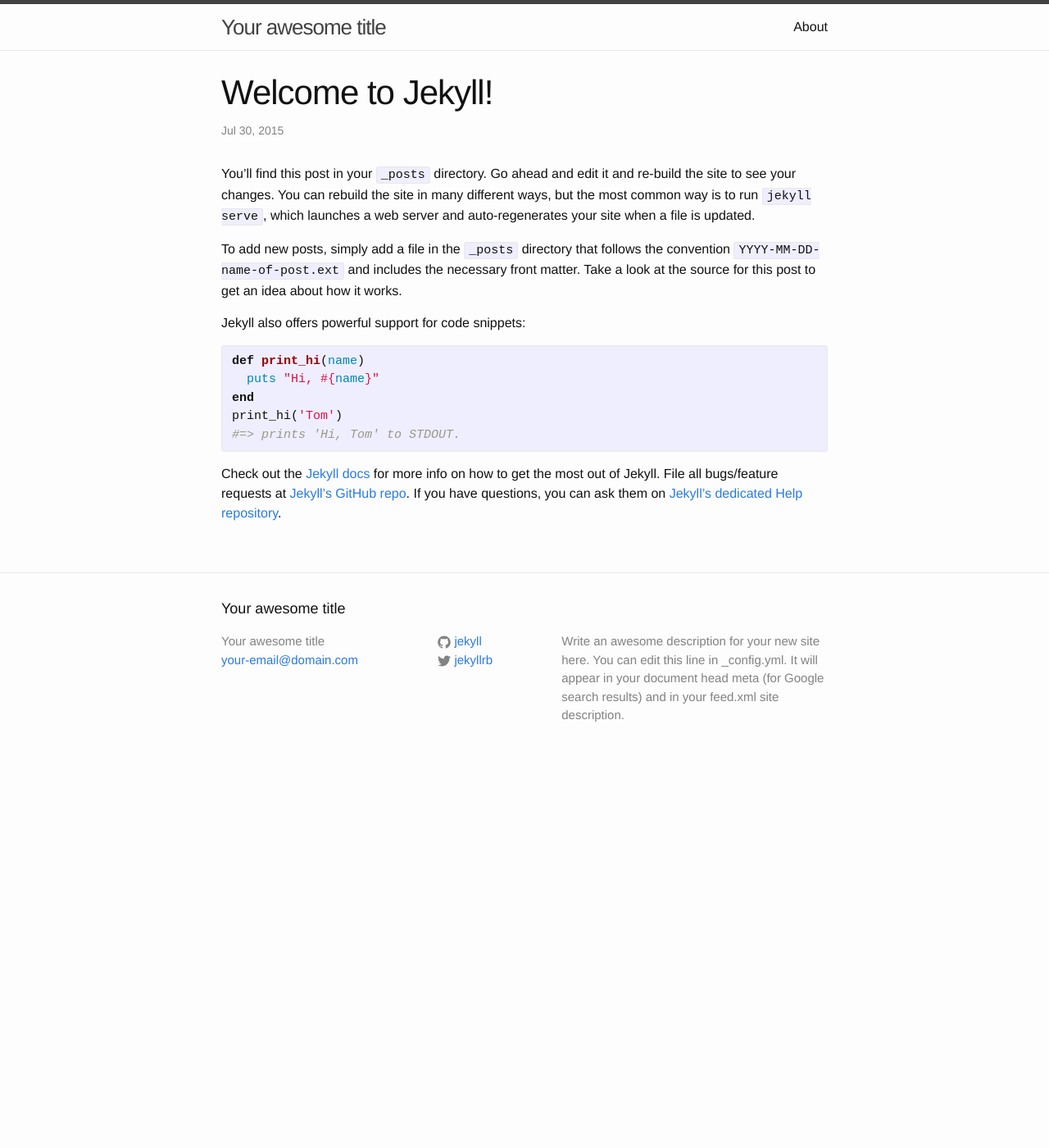
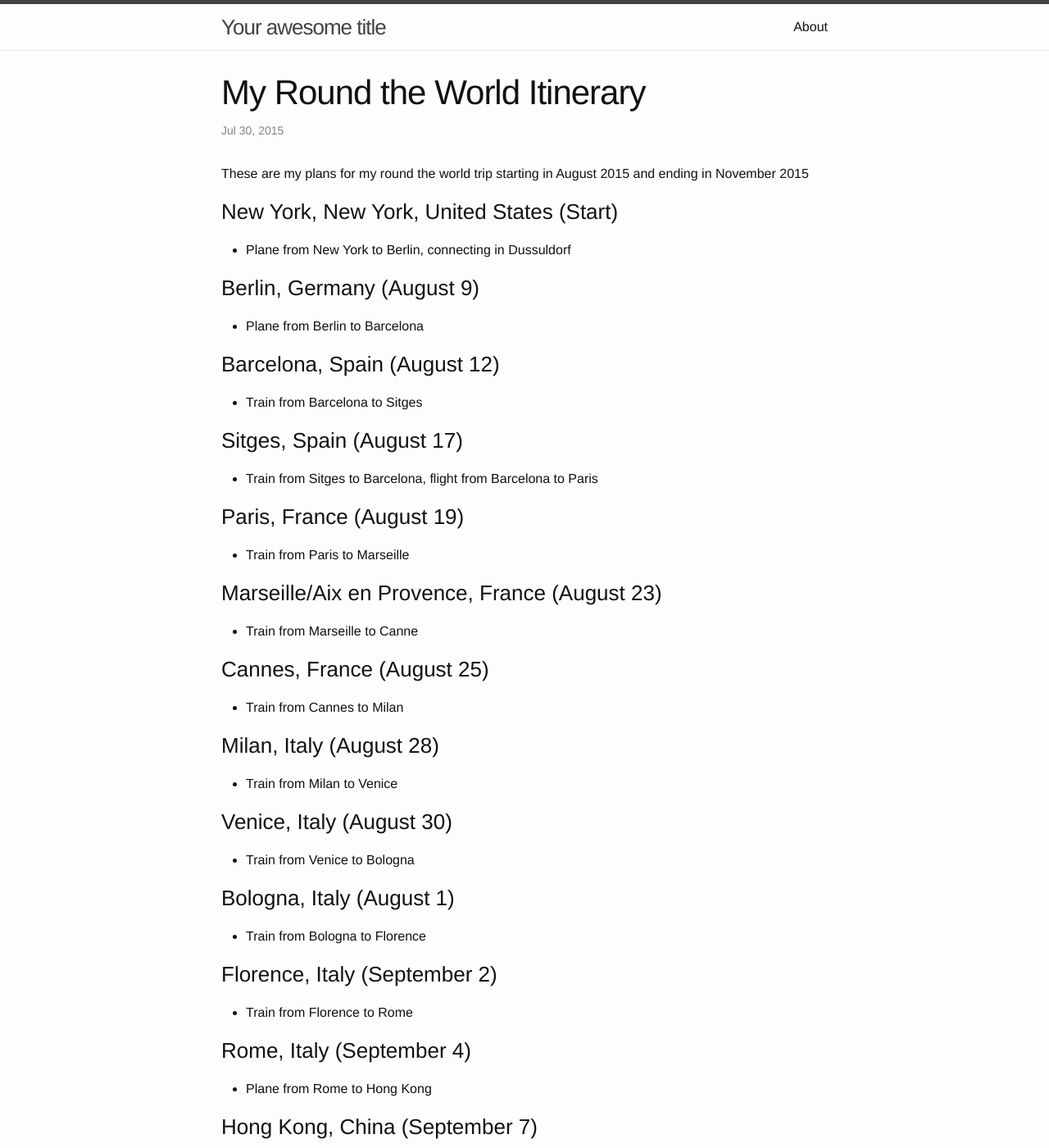
Before and after one commit to JonHMChan/blog, a Jekyll site: the page built from _posts/2015-07-30-welcome-to-jekyll.markdown, in a window 1280 px wide and 1400 px high. Shown: the whole window at 82% size. Built offline with Jekyll 4.4.1, drawn with Linux system fonts in a browser that asks for light colours; some of the changed text lies outside the part shown.

Commit message:
Added itinerary draft

```diff
--- a/_posts/2015-07-30-welcome-to-jekyll.markdown
+++ b/_posts/2015-07-30-welcome-to-jekyll.markdown
@@ -1,25 +1,66 @@
 ---
 layout: post
-title:  "Welcome to Jekyll!"
+title:  "My Round the World Itinerary"
 date:   2015-07-30 22:29:22
-categories: jekyll update
+categories: travel
 ---
-You’ll find this post in your `_posts` directory. Go ahead and edit it and re-build the site to see your changes. You can rebuild the site in many different ways, but the most common way is to run `jekyll serve`, which launches a web server and auto-regenerates your site when a file is updated.
+These are my plans for my round the world trip starting in August 2015 and ending in November 2015
 
-To add new posts, simply add a file in the `_posts` directory that follows the convention `YYYY-MM-DD-name-of-post.ext` and includes the necessary front matter. Take a look at the source for this post to get an idea about how it works.
+### New York, New York, United States (Start)
+ - Plane from New York to Berlin, connecting in Dussuldorf
 
-Jekyll also offers powerful support for code snippets:
+### Berlin, Germany (August 9)
+ - Plane from Berlin to Barcelona
 
-{% highlight ruby %}
-def print_hi(name)
-  puts "Hi, #{name}"
-end
-print_hi('Tom')
-#=> prints 'Hi, Tom' to STDOUT.
-{% endhighlight %}
+### Barcelona, Spain (August 12)
+ - Train from Barcelona to Sitges
 
-Check out the [Jekyll docs][jekyll] for more info on how to get the most out of Jekyll. File all bugs/feature requests at [Jekyll’s GitHub repo][jekyll-gh]. If you have questions, you can ask them on [Jekyll’s dedicated Help repository][jekyll-help].
+### Sitges, Spain (August 17)
+ - Train from Sitges to Barcelona, flight from Barcelona to Paris
 
-[jekyll]:      http://jekyllrb.com
-[jekyll-gh]:   https://github.com/jekyll/jekyll
-[jekyll-help]: https://github.com/jekyll/jekyll-help
+### Paris, France (August 19)
+ - Train from Paris to Marseille
+
+### Marseille/Aix en Provence, France (August 23)
+ - Train from Marseille to Canne
+
+### Cannes, France (August 25)
+ - Train from Cannes to Milan
+
+### Milan, Italy (August 28)
+ - Train from Milan to Venice
+
+### Venice, Italy (August 30)
+ - Train from Venice to Bologna
+
+### Bologna, Italy (August 1)
+ - Train from Bologna to Florence
+
+### Florence, Italy (September 2)
+ - Train from Florence to Rome
+
+### Rome, Italy (September 4)
+ - Plane from Rome to Hong Kong
+
+### Hong Kong, China (September 7)
+ - Plane from Hong Kong to Taipei
+
+### Taipei, Taiwan (September 13)
+ - Plane from Taipei to Los Angeles, connecting in Hong Kong
+
+### Los Angeles, California, United States (October 10)
+ - Car from Los Angeles to San Diego
+
+### San Diego, California, United States (October 12)
+ - Car from San Diego to Los Angeles
+
+### Los Angeles, California, United States (October 16)
+ - Car from Los Angeles to Las Vegas
+
+### Las Vegas, Nevada, United States (October 31)
+ - Car from Las Vegas to Los Angeles
+
+### Los Angeles, California, United States (November 2)
+ - Plane from Los Angeles to New York
+
+### New York, New York, United States (November 17)
```
